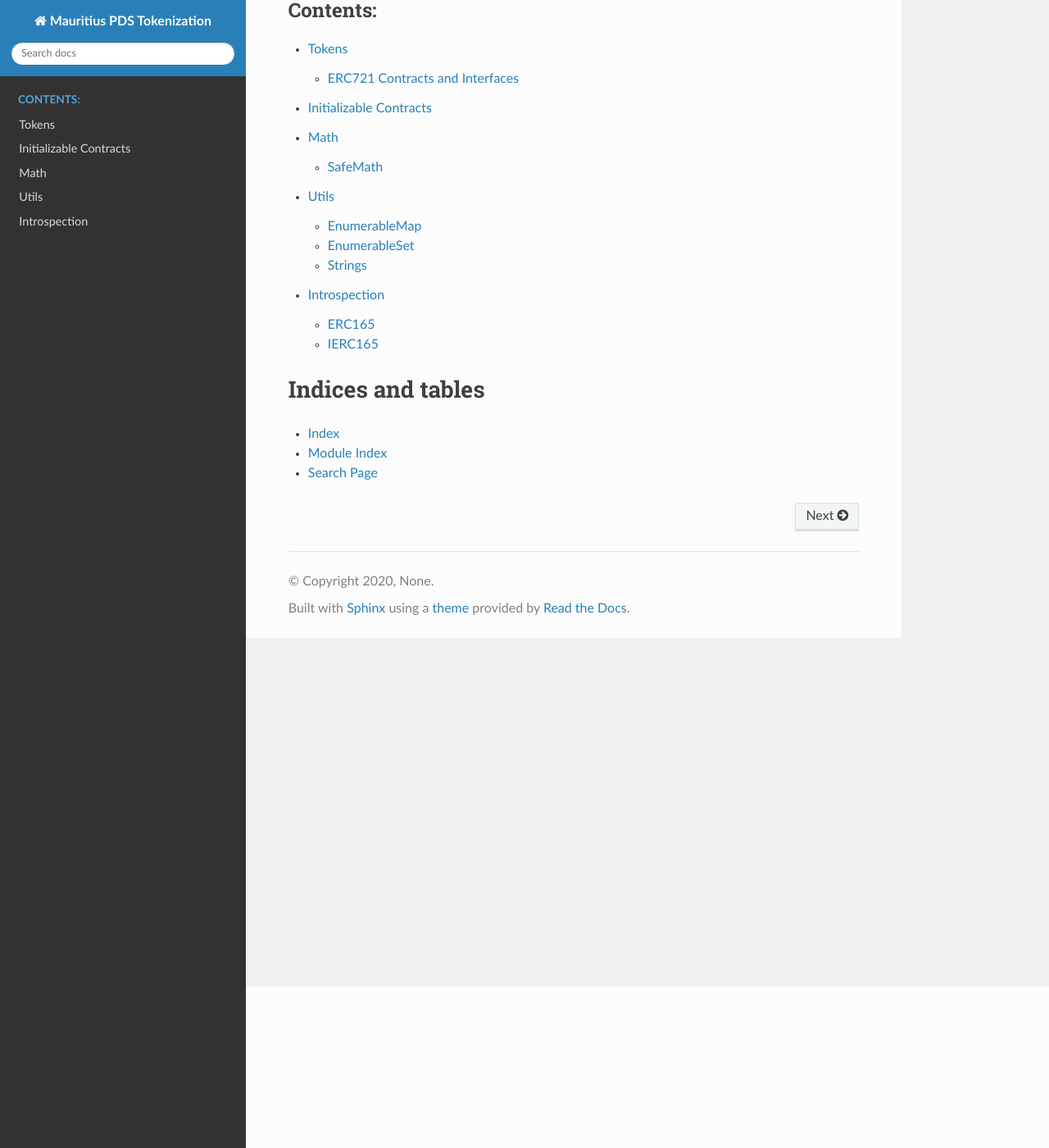
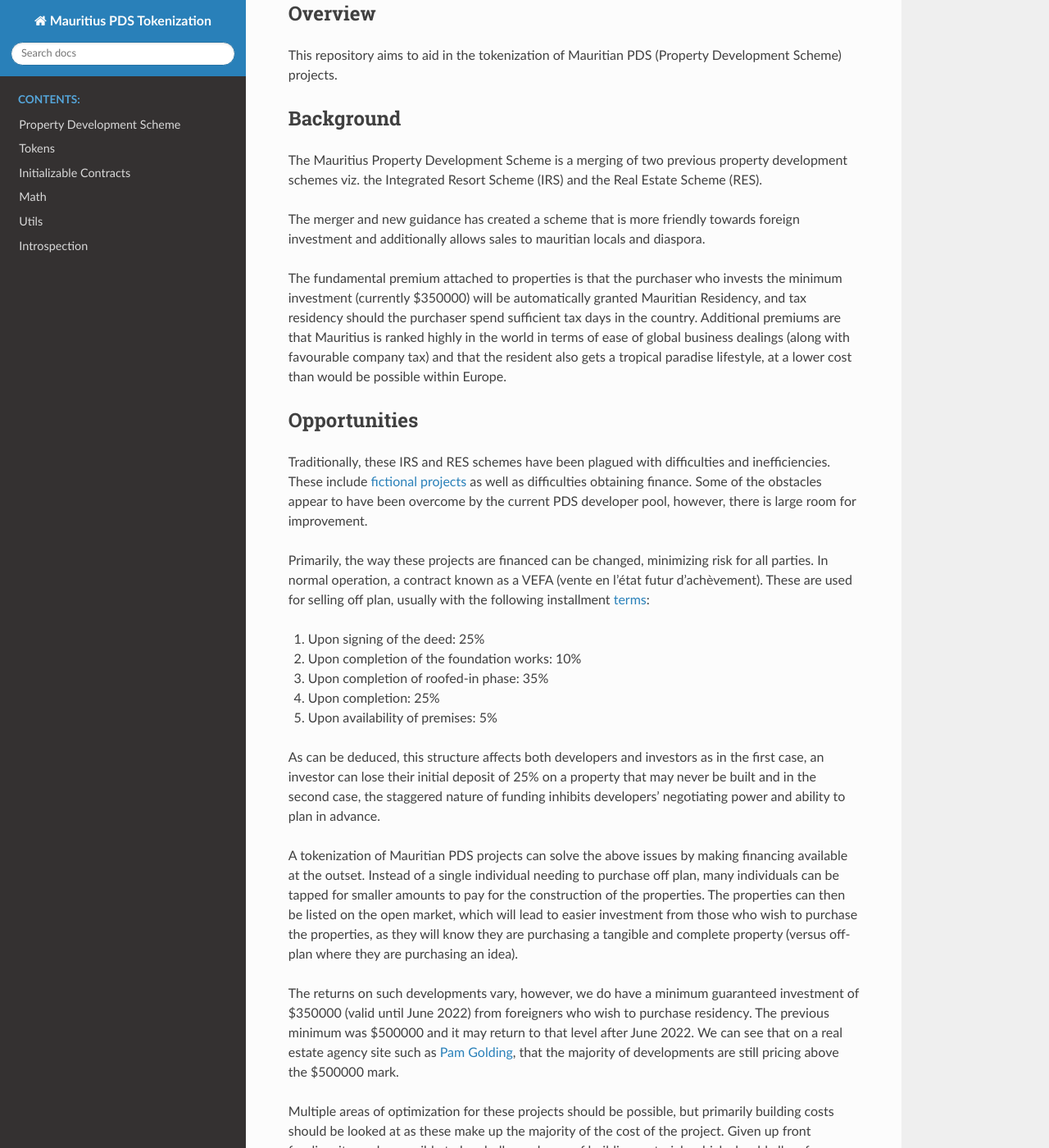
Before and after one commit to 8563a236e65cede7b14220e65c70ad5718144a3/mauritius-pds-tokenization, a Sphinx documentation site: the page built from docs/source/index.rst, in a window 1280 px wide and 1400 px high, scrolled down 197 px. Shown: the whole window at 82% size. Built offline with Sphinx 7.4.7 and the Read the Docs theme 2.0.0, drawn with Linux system fonts in a browser that asks for light colours; pages that are not in the unit, such as notebooks, are missing from menus; some of the changed text lies outside the part shown.

Commit message:
(Document) PDS background information
See: Property Development Scheme / Resources

Why: Explain to investors what a PDS is and how we can improve it

How: reStructuredText Sphinx

Tags: investment background

```diff
--- a/docs/source/index.rst
+++ b/docs/source/index.rst
@@ -6,10 +6,168 @@
 Welcome to Mauritius PDS Tokenization's documentation!
 ======================================================
 
+Overview
+--------
+
+This repository aims to aid in the tokenization of Mauritian PDS
+(Property Development Scheme) projects.
+
+Background
+----------
+
+The Mauritius Property Development Scheme is a merging of two previous
+property development schemes viz. the Integrated Resort Scheme (IRS) and
+the Real Estate Scheme (RES).
+
+The merger and new guidance has created a scheme that is more friendly
+towards foreign investment and additionally allows sales to mauritian
+locals and diaspora.
+
+The fundamental premium attached to properties is that the purchaser
+who invests the minimum investment (currently $350000) will be automatically
+granted Mauritian Residency, and tax residency should the purchaser
+spend sufficient tax days in the country. Additional premiums are that
+Mauritius is ranked highly in the world in terms of ease of global
+business dealings (along with favourable company tax) and that the
+resident also gets a tropical paradise lifestyle, at a lower cost than
+would be possible within Europe.
+
+Opportunities
+-------------
+
+Traditionally, these IRS and RES schemes have been plagued with
+difficulties and inefficiencies. These include
+`fictional projects <https://en.wikipedia.org/wiki/Integrated_Resort_Scheme>`_
+as well as difficulties obtaining finance. Some of the obstacles appear
+to have been overcome by the current PDS developer pool, however, there
+is large room for improvement.
+
+Primarily, the way these projects are financed can be changed, minimizing
+risk for all parties. In normal operation, a contract known as a VEFA
+(vente en l’état futur d’achèvement). These are used for selling off plan,
+usually with the following installment
+`terms <https://www.edbmauritius.org/media/3343/guidelines-pds_july-2020.pdf>`_:
+
+1. Upon signing of the deed: 25%
+2. Upon completion of the foundation works: 10%
+3. Upon completion of roofed-in phase: 35%
+4. Upon completion: 25%
+5. Upon availability of premises: 5%
+
+As can be deduced, this structure affects both developers and investors
+as in the first case, an investor can lose their initial deposit of 25%
+on a property that may never be built and in the second case, the staggered
+nature of funding inhibits developers' negotiating power and ability to
+plan in advance.
+
+A tokenization of Mauritian PDS projects can solve the above issues by
+making financing available at the outset. Instead of a single individual
+needing to purchase off plan, many individuals can be tapped for smaller
+amounts to pay for the construction of the properties. The properties
+can then be listed on the open market, which will lead to easier
+investment from those who wish to purchase the properties, as they will
+know they are purchasing a tangible and complete property (versus off-plan
+where they are purchasing an idea).
+
+The returns on such developments vary, however, we do have a minimum
+guaranteed investment of $350000 (valid until June 2022) from foreigners
+who wish to purchase residency. The previous minimum was $500000 and
+it may return to that level after June 2022. We can see that on a
+real estate agency site such as
+`Pam Golding <https://www.pamgolding.co.za/property-developments/mauritius/6c0ac44b-e6dc-4aa7-8b07-6bb7e779640c>`_,
+that the majority of developments are still pricing above the $500000 mark.
+
+Multiple areas of optimization for these projects should be possible,
+but primarily building costs should be looked at as these make up
+the majority of the cost of the project. Given up front funding, it
+may be possible to buy bulk purchases of building materials which
+should allow for more negotiating power.
+
+Smart Contract Features
+-----------------------
+
+Setup
+-----
+
+Requirements:
+
+- NodeJS >= V12
+- NPM
+- Docker
+
+It is recommended you use the ready-made docker environment. All commands in
+the sections that follow should preferably run inside the container. To set
+this up run the following code on the host machine::
+
+    npm run docker_setup
+    npm run docker_interactive
+
+Linting and Formatting
+----------------------
+
+To check for code problems::
+
+    npm run lint:js           # JavaScript
+    npm run lint:sol          # Solidity
+    npm run lint:slither      # Solidity Static Analyzer
+    npm run lint              # Run all
+
+Testing
+-------
+
+Run all tests::
+
+    npm test
+
+
+To run tests in a specific file::
+
+    npx mocha --exit [path/to/file]
+
+Documentation
+-------------
+
+To compile the docs run::
+
+    npm run docs         # compile docs
+
+They will be located inside the run directory within the root
+project directory under docs/build/html/index.html
+
+Deployment
+----------
+
+Deployment to the local development blockchain is fairly easy::
+
+    npx truffle compile  # compile contracts
+    npx truffle develop  # enter development environment
+    migrate --reset      # deploy contracts, resetting network artifacts
+
+To deploy to Rinkeby::
+
+    [TODO]
+
+Quick Usage
+-----------
+
+Once inside the container, run::
+
+    npx truffle compile  # compile contracts
+    npm test             # run tests
+    npm run docs         # compile docs
+
+To save the state of your work on the
+host machine, run::
+
+    npm run save
+
+This saves the work within the root project directory on the host machine, in a folder called run.
+
 .. toctree::
    :maxdepth: 2
    :caption: Contents:
 
+   pds_index.rst
    token_index.rst
    initializable_index.rst
    proxy_index.rst
```
Also changed, not shown: docs/source/pds_index.rst (added, +15 -0 lines).
